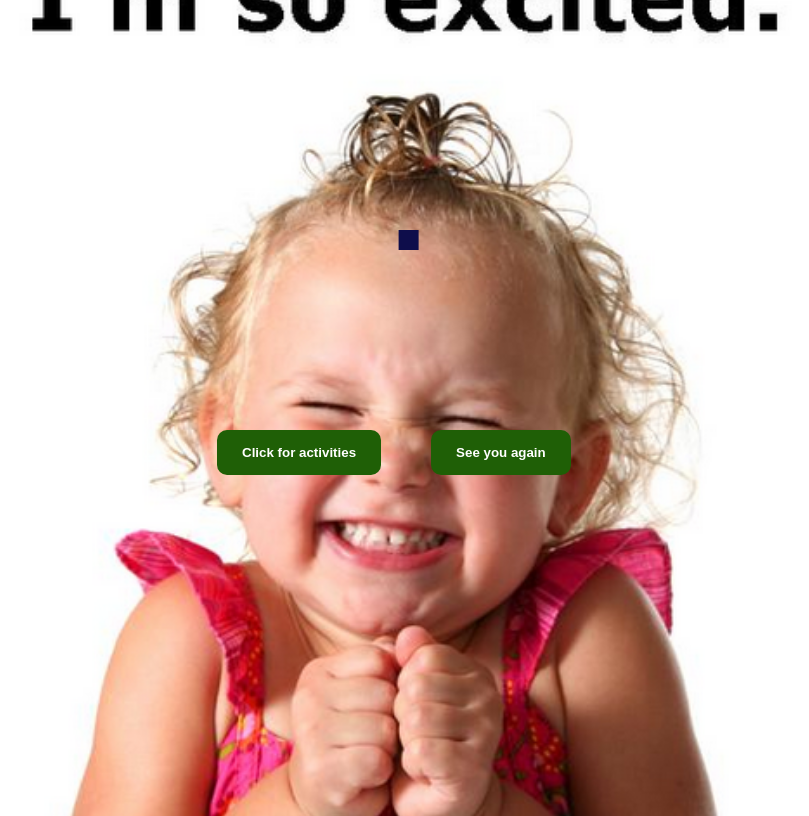
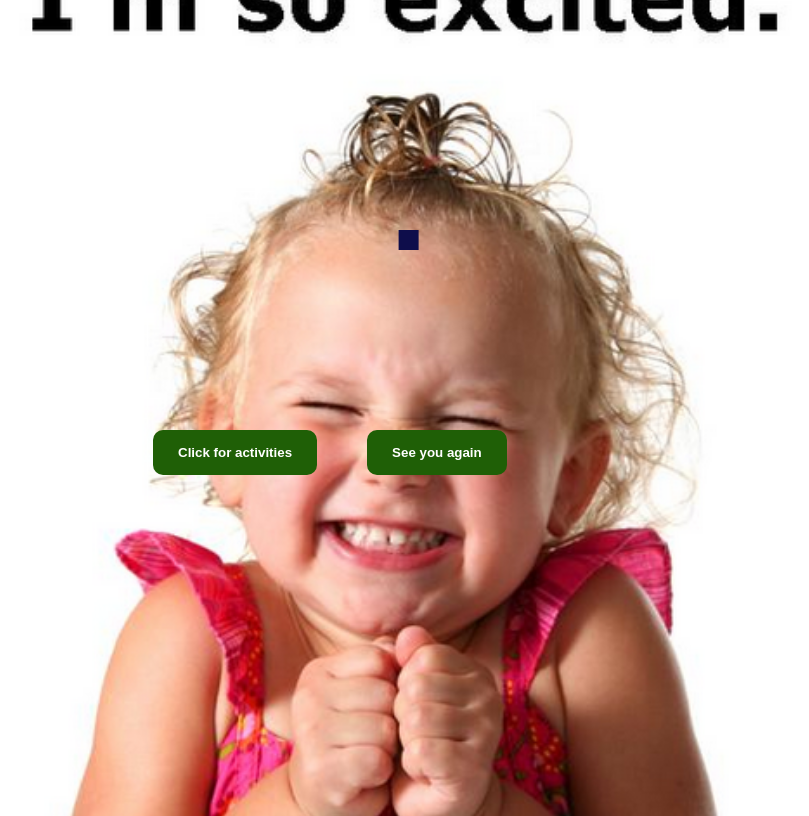
Before and after one commit to Haybesil/Bored, a plain HTML site: page home.html in a window 1280 px wide. Shown: the whole page, without its empty margins (231-1040 px from the left). Drawn offline with Linux system fonts and the light colour scheme.

Commit message:
updated css

```diff
--- a/home.css
+++ b/home.css
@@ -31,7 +31,7 @@ div p {
 
 div.button {
     position: absolute;
-    left: 35%;
+    left: 30%;
     top: 50%;
     display: flex;
     flex-direction: row;
```
